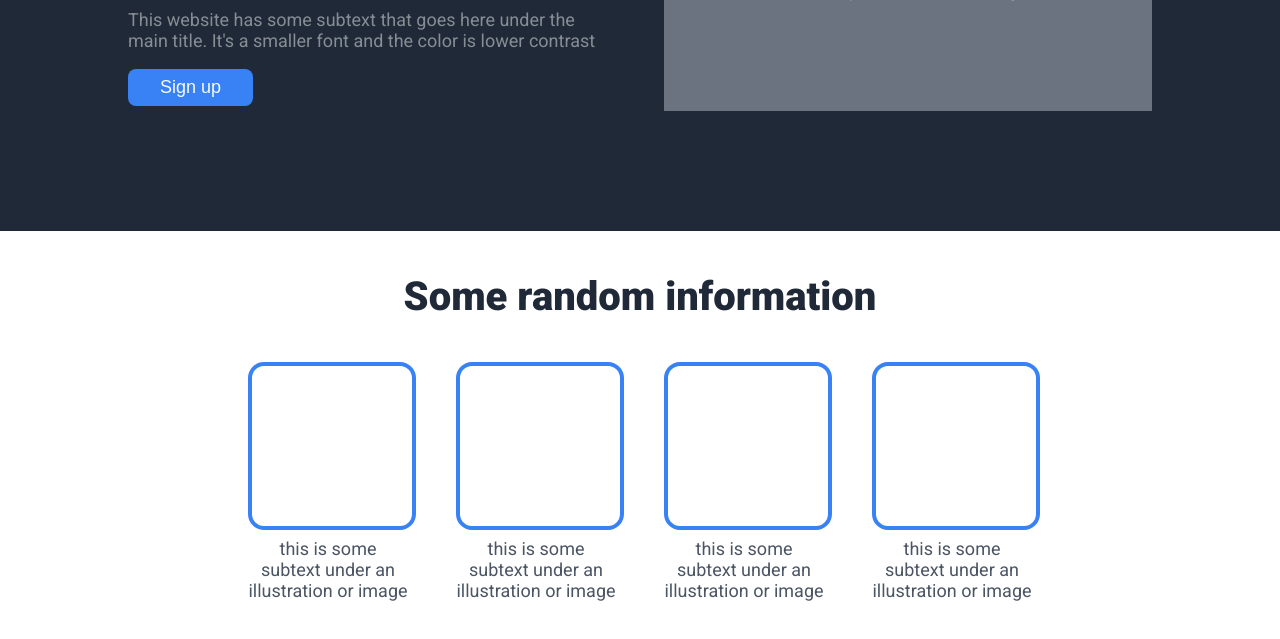
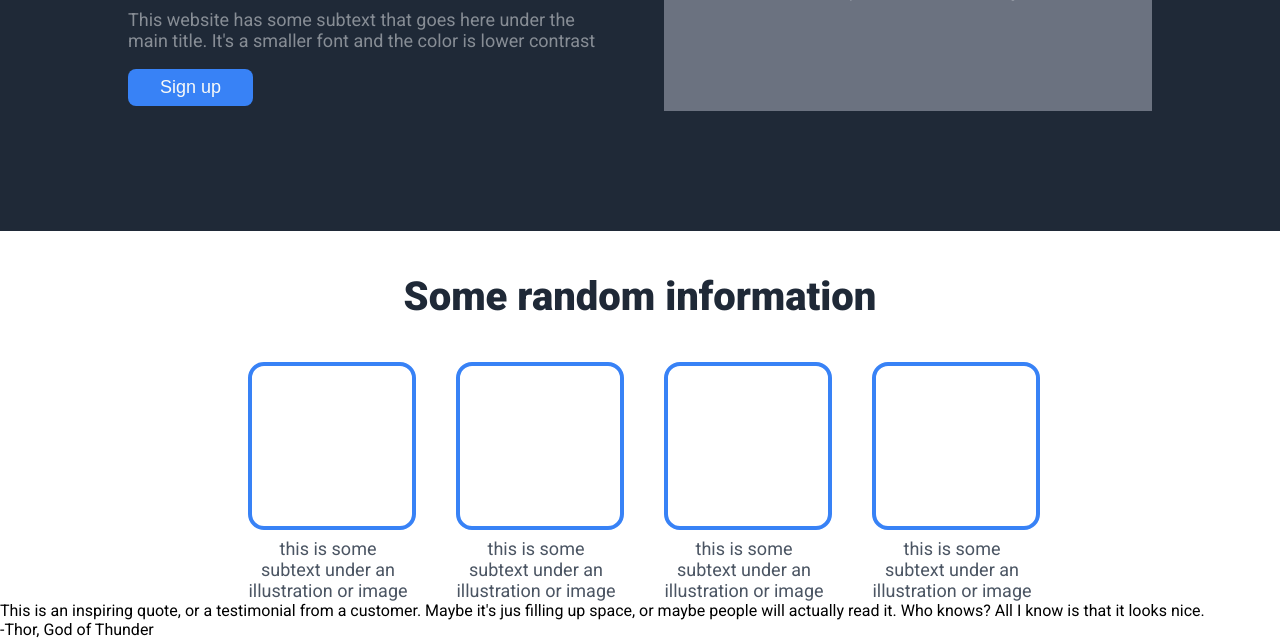
Before and after one commit to corgi01996/landing-page, a plain HTML site: page index.html in a window 1280 px wide. Shown: the part 269-908 px from the top of the page. Before the commit the page ends 870 px from the top, so only its background shows below. Drawn offline with Linux system fonts and the light colour scheme.

Commit message:
Added the html skeleton for the quote section

```diff
--- a/index.html
+++ b/index.html
@@ -53,5 +53,11 @@
             </div>
         </div>
     </div>
+    <div class="quote-container">
+        <div class="quote-text">This is an inspiring quote, or a testimonial from a customer. Maybe
+            it's jus filling up space, or maybe people will actually read it. Who knows? All I know
+            is that it looks nice.</div>
+        <div class="quote-author">-Thor, God of Thunder</div>
+    </div>
 </body>
 </html>
```
